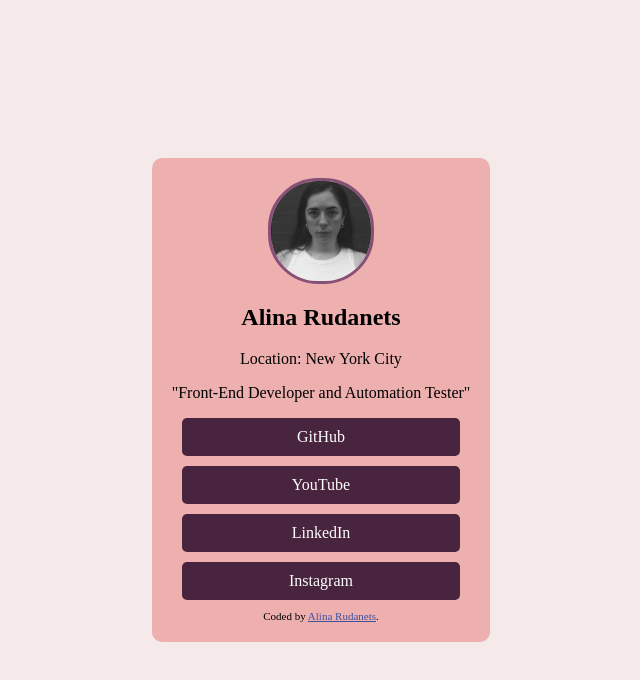
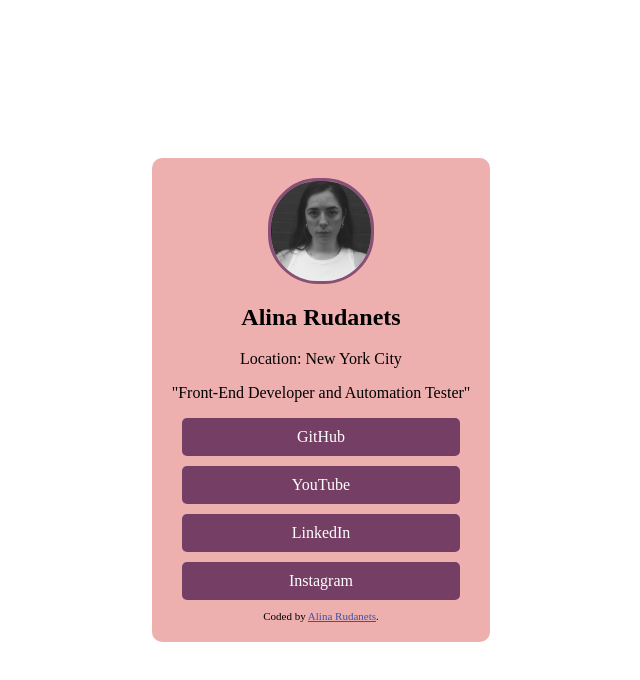
Before and after one commit to AllinaArr/social-links-profile-main, a plain HTML site: page index.html in a window 1280 px wide. Shown: the whole page, without its empty margins (319-959 px from the left). Drawn offline with Linux system fonts and the light colour scheme.

Commit message:
completed/clean code

```diff
--- a/index.css
+++ b/index.css
@@ -1,5 +1,6 @@
 :root {
-  background-color: #f6e9e9;
+  background-color: #ffffff;
+  /* background-color: #f6e9e9; */
   /* background-color: #bb8493; */
   /* background-color: #704264; */
   /* background-color: #49243E; */
@@ -30,7 +31,7 @@ body {
   padding: 10px 20px;
   text-decoration: none;
   color: white;
-  background-color: #49243e;
+  background-color: #753f65;
   border-radius: 5px;
   text-align: center;
   flex-direction: column;
@@ -39,7 +40,7 @@ body {
 }
 
 .social-link:hover {
-  background-color: #704264;
+  background-color: #a46894;
 }
 
 .attribution {
```
